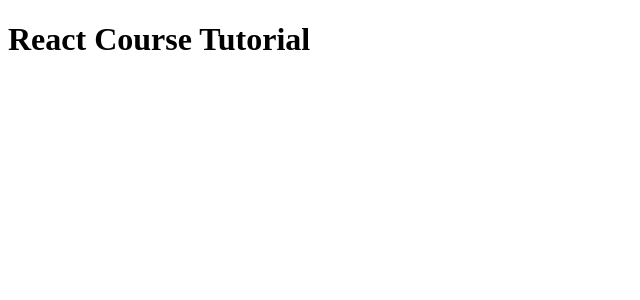
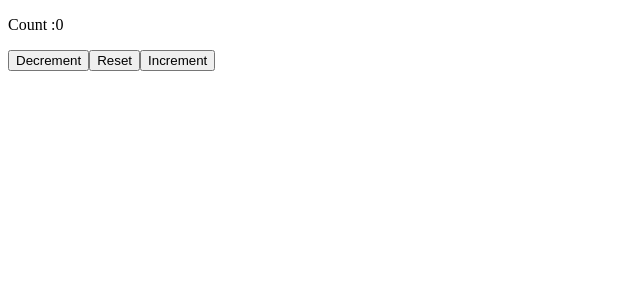
Before and after one commit to chrls97/react-crash-course, a React (Vite) app: page / in a window 1280 px wide. Shown: the top 300 px of the page, without its empty margins (0-640 px from the left). Built offline with nearby package versions, Linux system fonts and the light colour scheme.

Commit message:
done learning updater function on state

```diff
--- a/src/App.jsx
+++ b/src/App.jsx
@@ -1,7 +1,10 @@
+import MyComponents from './MyComponents.jsx'
 
 function App() {
   return (
-    <h1>React Course Tutorial</h1>
+    <>
+      <MyComponents />
+    </>
   )
 }
 
--- /dev/null
+++ b/src/MyComponents.jsx
@@ -0,0 +1,45 @@
+import react, {useState} from 'react';
+
+
+// updater function = A function passed an argument to setState() usually .ex setYear(arrow function)
+//                    Allow for safe updates based on the previous state updates and asynchronous function
+//                    Good practice to use updater functions
+
+
+function MyComponents() {
+  const [counter, setCounter] = useState(0);
+
+  const incrementHandler = () => {
+
+    // Takes the PENDING state to calculate NEXT State
+    // React puts your updater function in a queue (waiting line)
+    // During the next render, it will call them in same
+
+    setCounter(c => c + 1);
+    setCounter(c => c + 1);
+    setCounter(c => c + 1);
+  }
+
+  const decrementHandler = () => {
+    if(counter != 0)
+    setCounter(c => c - 1);
+    setCounter(c => c - 1);
+    setCounter(c => c - 1);
+  }
+
+  const resetHandler = () => {
+    setCounter(0)
+  }
+
+
+  return(
+    <>
+      <p>Count :{counter}</p>
+      <button onClick={decrementHandler}>Decrement</button>
+      <button onClick={resetHandler}>Reset</button>
+      <button onClick={incrementHandler}>Increment</button>
+    </>
+  )
+}
+
+export default MyComponents;
```
